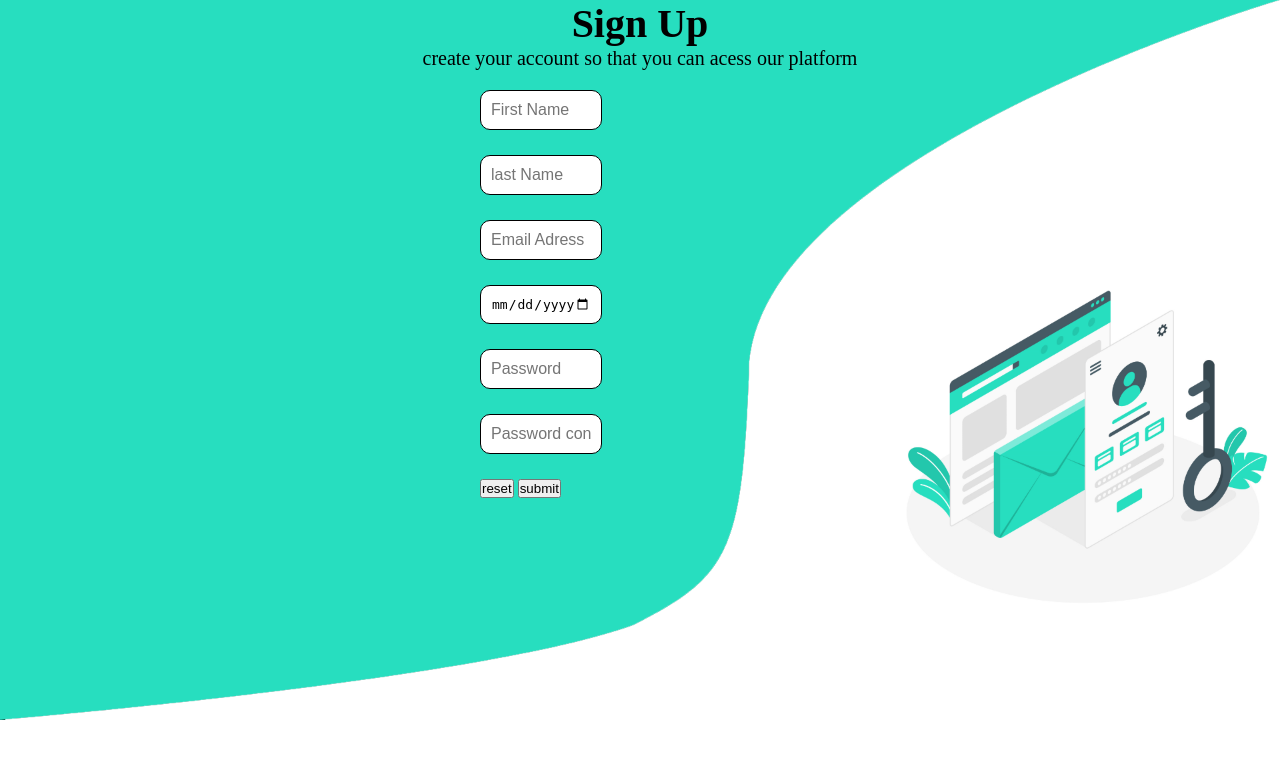
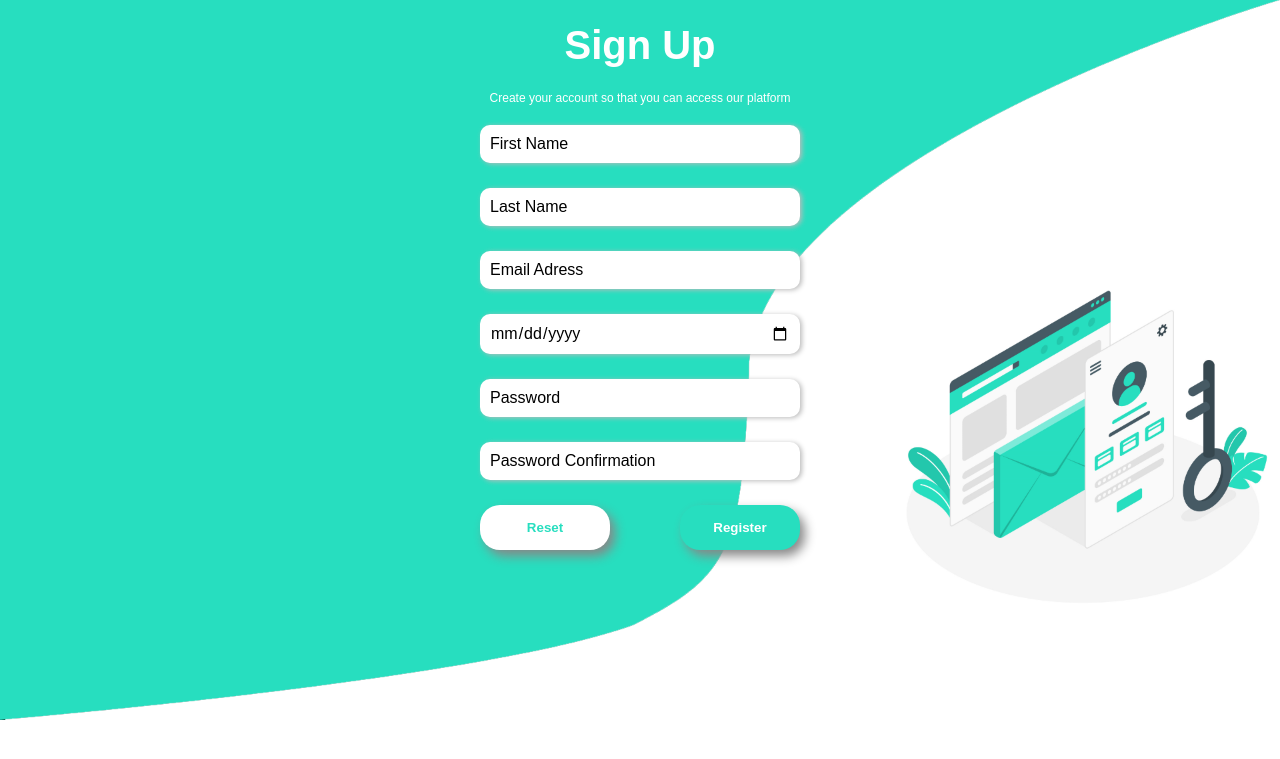
Before and after one commit to adnanbouthir/Class-Management-App, a PHP site: page /signup.html in a window 1280 px wide. Shown: the top 759 px of the page. Run offline with PHP 8.4, Linux system fonts and the light colour scheme.

Commit message:
SignUp Done

```diff
--- a/signup.html
+++ b/signup.html
@@ -13,23 +13,25 @@
     <main>
 
         <div class="center">
+            <br>
             <h1>Sign Up</h1>
-            <p>create your account so that you can acess our platform</p>
+            <br>
+            <p>Create your account so that you can access our platform</p>
          </div>
             <div class="formcontainer">
 
 
             <form action="./includes/traitement.php" method="post">
                 <input type="text" name="FName" placeholder="First Name" required>
-                <input type="text" name="lName" placeholder="last Name" required>
+                <input type="text" name="lName" placeholder="Last Name" required>
                 <input type="email" name="email" placeholder="Email Adress" required>
                 <!-- <label for="date">birth year</label> -->
                 <input type="date" name="birthday" id="" required>
                 <input type="password" name="password" placeholder="Password" required>
-                <input type="password" name="rpassword" placeholder="Password confirmation" required>
+                <input type="password" name="rpassword" placeholder="Password Confirmation" required>
 <div class="subres">
-                <input type="reset" value="reset">
-                <input type="submit" value="submit" name="signup_submit">
+                <input type="reset" value="Reset">
+                <input type="submit" value="Register" name="signup_submit">
 </div>
             </form>
         </div>
--- a/style/signup.css
+++ b/style/signup.css
@@ -1,6 +1,7 @@
 *{
     margin: 0;
     padding: 0;
+    font-family: sans-serif;
 
 }
 
@@ -13,6 +14,7 @@ background-size: 100%;
 .center {
 text-align: center;
 font-size: 20px;
+color: white;
     }
     /* height: 100vh;
     display: flex;
@@ -21,25 +23,30 @@ font-size: 20px;
     justify-content: center;
     justify-content: space-around; */
 
-
-.formcontainer{
+p{
+    font-size: 12px;
 
 }
-
-
 
 form{
     margin: 20px auto;
     width:  320px;
+
 }
+
+input{
+    border: none;
+    box-shadow: 2px 1px 5px 0px #bbbbbb;
+}
+
 
 input[type="text"]{
     padding: 10px;
     font-size: inherit;
     display: block;
     margin-bottom: 25px;
-    width: 100px;
-    border: solid 1px black;
+    width: 300px;
+
     border-radius: 10px;
     outline: none;
 }
@@ -49,8 +56,8 @@ input[type="password"] {
     font-size: inherit;
     display: block;
     margin-bottom: 25px;
-    width: 100px;
-    border: solid 1px black;
+    width: 300px;
+
     border-radius: 10px;
     outline: none;
 }
@@ -60,8 +67,8 @@ input[type="email"] {
     font-size: inherit;
     display: block;
     margin-bottom: 25px;
-    width: 100px;
-    border: solid 1px black;
+    width: 300px;
+
     border-radius: 10px;
     outline: none;
 }
@@ -71,14 +78,60 @@ input[type="date"] {
     font-size: inherit;
     display: block;
     margin-bottom: 25px;
-    width: 100px;
-    border: solid 1px black;
+    width: 300px;
+
     border-radius: 10px;
     outline: none;
 }
 
 
 
-input[type="date"] {
+.subres {
+display: flex;
+justify-content: space-between;
+}
 
+input[type="reset"] {
+    font-weight: bold;
+    width :130px;
+    height:45px;
+    border: none;
+    border-radius: 20px;
+    background: white;
+    color: #27DEBF;
+    box-shadow: 5px 6px 11px 0px #888888;
+    cursor: pointer
 }
+
+input[type="submit"] {
+cursor: pointer;
+    font-weight: bold;
+    width: 120px;
+    height: 45px;
+    border: none;
+    border-radius: 20px;
+    background: #27DEBF;
+    color: white;
+    box-shadow: 5px 6px 11px 0px #888888;
+}
+
+input:focus{
+    background-color: #69C7DF;
+    border: solid 1px rgb(255, 255, 255);
+}
+
+input[type="reset"]:focus{
+outline: none;
+background-color: #27DEBF;
+color: white;
+}
+
+input[type="submit"]:focus {
+    outline: none;
+    background-color: #ffffff;
+    color: #27DEBF;
+}
+
+::placeholder{
+    color: black;
+}
```
